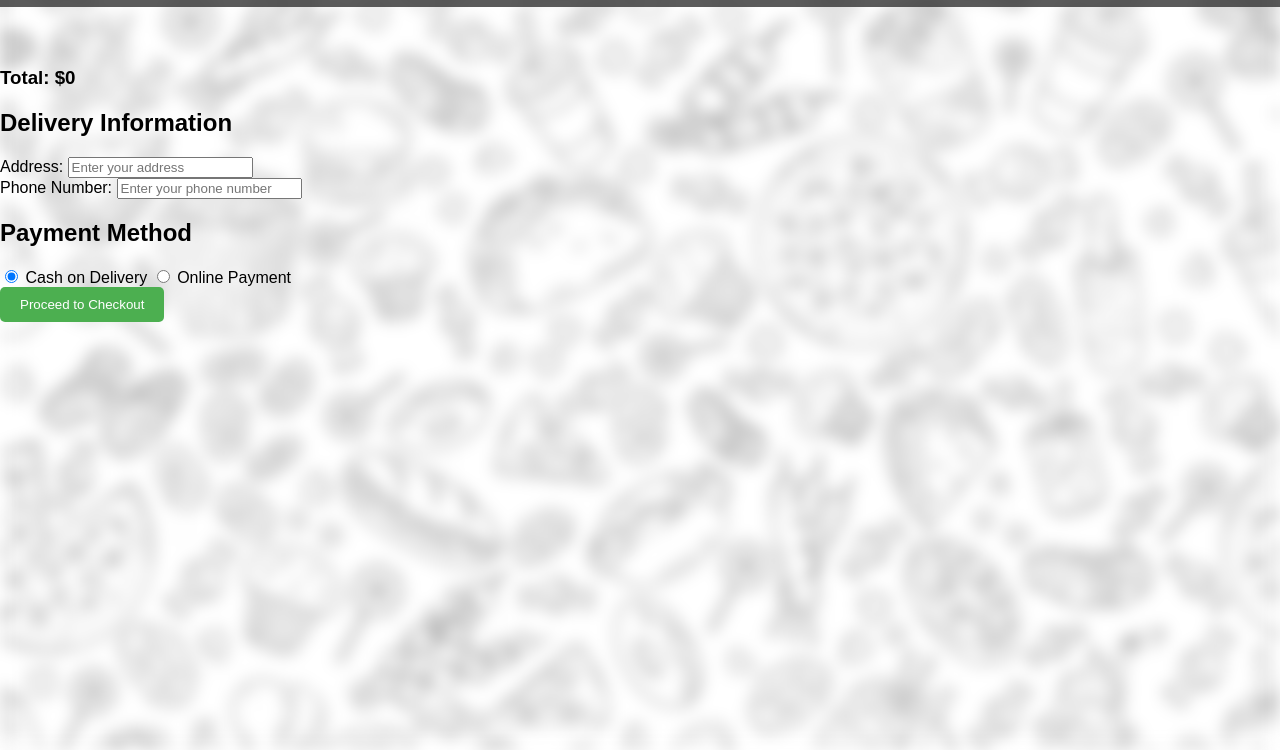
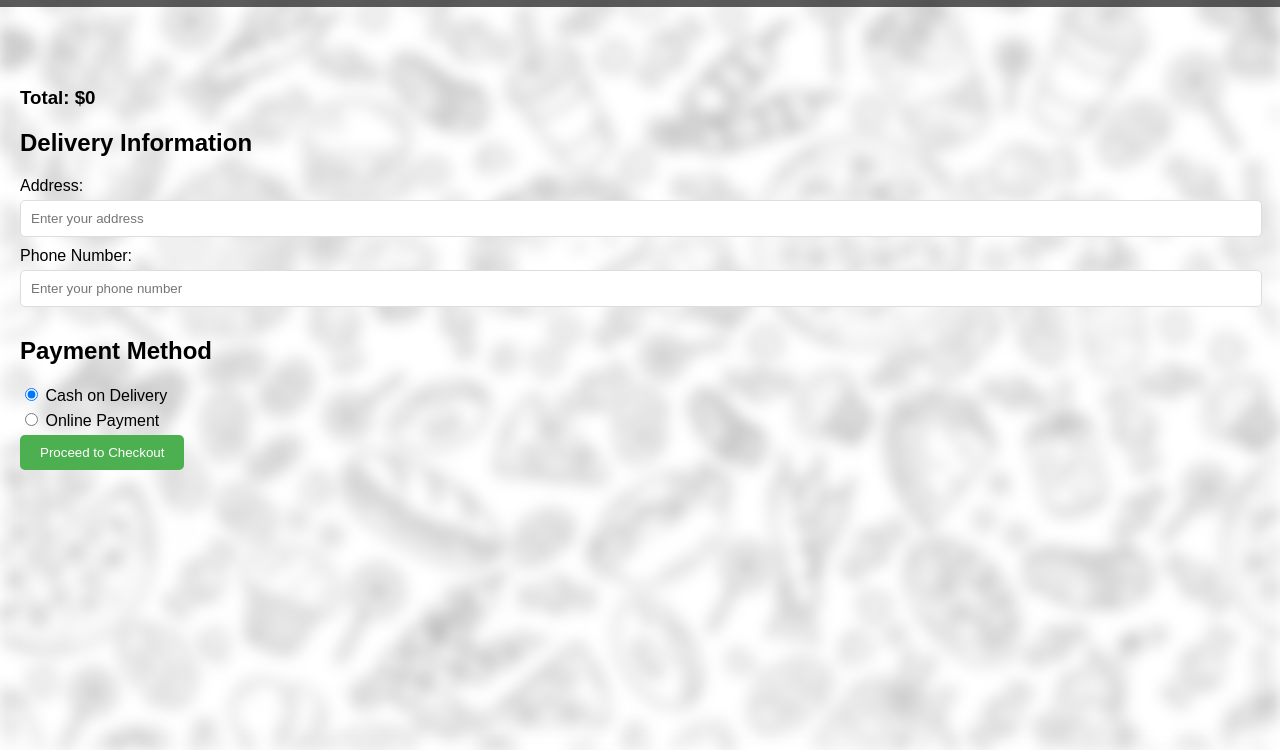
Before and after one commit to kavya383/food-app, a plain HTML site: page cart.html in a window 1280 px wide. Shown: the part 50-800 px from the top of the page. Drawn offline with Linux system fonts and the light colour scheme.

Commit message:
Update style.css

```diff
--- a/style.css
+++ b/style.css
@@ -130,3 +130,36 @@ body::before {
 .btn:hover {
   background-color: #45a049;
 }
+section {
+    padding: 20px;
+}
+
+h2 {
+    margin-top: 20px;
+}
+
+input[type="text"] {
+    width: calc(100% - 20px);
+    padding: 10px;
+    margin-bottom: 10px;
+    border: 1px solid #ddd;
+    border-radius: 5px;
+}
+
+.btn {
+    background-color: #4caf50;
+    color: white;
+    border: none;
+    padding: 10px 20px;
+    border-radius: 5px;
+    cursor: pointer;
+}
+
+.btn:hover {
+    background-color: #45a049;
+}
+
+label {
+    display: block; /* Stack labels */
+    margin-bottom: 5px;
+}
```
